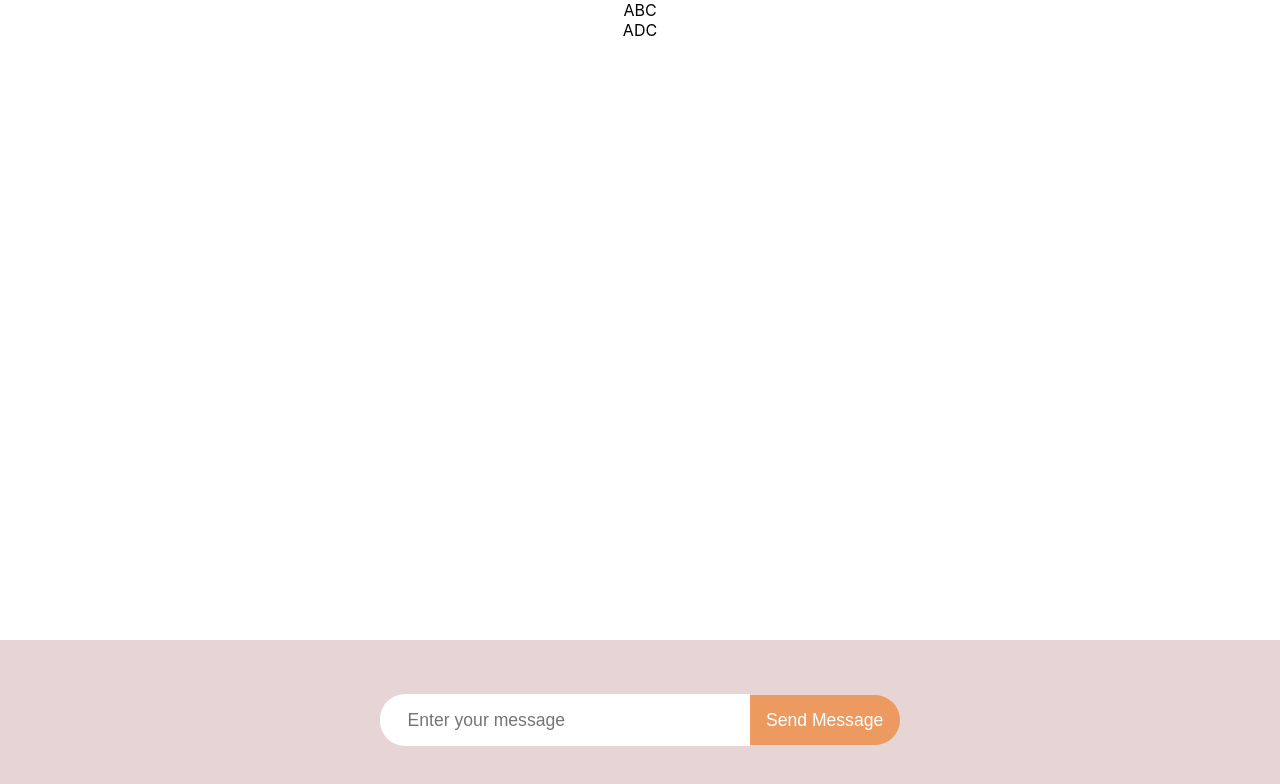
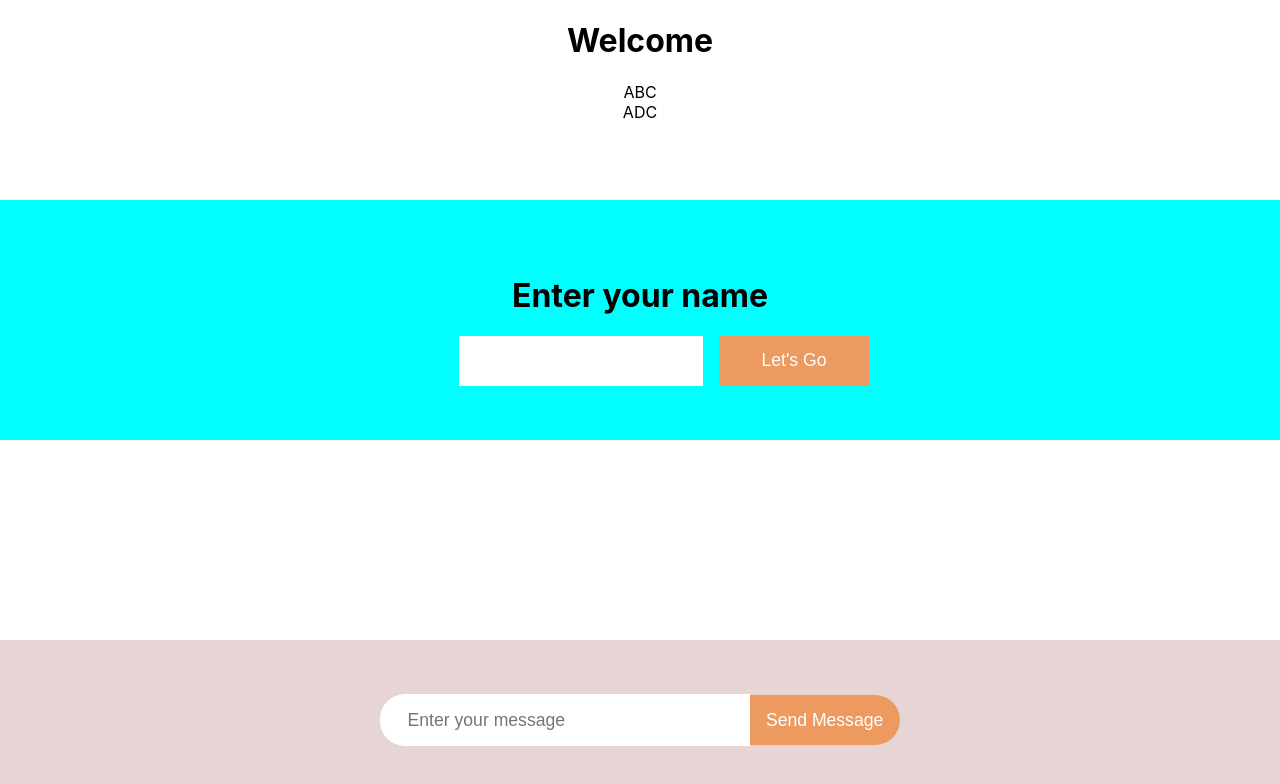
Before and after one commit to cag-coder/Realtime-Chat-App-with-React-and-Firebase, a React (Create React App) app: page / in a window 1280 px wide. Shown: the top 784 px of the page. Built offline with nearby package versions, Linux system fonts and the light colour scheme.

Commit message:
add username

```diff
--- a/src/App.js
+++ b/src/App.js
@@ -1,10 +1,12 @@
 import db from "./Firebase/Firebase"
 import './App.css';
 import Messages from "./containers/Messages";
+import Username from "./components/Username";
 
 function App() {
   return (
     <div className="App">
+      <Username/>
       <Messages/>
     </div>
   );
--- /dev/null
+++ b/src/components/Username.css
@@ -0,0 +1,44 @@
+.username{
+    position: absolute;
+    background-color: aqua;
+    top: 40%;
+    left: 50%;
+    transform: translate(-50%,-50%);
+    width:100%;
+    height: 15rem;
+    display: flex;
+    flex-direction: column;
+    justify-content: center;
+    align-items: center;
+}
+
+.username__inputs{
+    display: flex;
+    justify-content: center;
+    align-items: center;
+}
+
+.username__inputs input{
+    height: 3rem;
+    width: 15rem;
+    font-size: 1.1rem;
+    border:none;
+    margin-left: 3rem;
+    outline: none;
+
+}
+
+.username__inputs button{
+    font-size: 1.1rem;
+    width: 150px;
+    height: 50px;
+    border:none;
+    cursor: pointer;
+    background-color: rgb(236, 154, 96);
+    color: #fff;
+    margin-left: 1rem;
+}
+
+.username__inputs button:hover{
+    transform: translateY(-0.2rem)
+}
--- /dev/null
+++ b/src/components/Username.js
@@ -0,0 +1,34 @@
+import React, { useState } from 'react'
+import Messages from '../containers/Messages'
+
+import "./Username.css"
+
+function Username(props) {
+    const [input, setInput] = useState("")
+    const [display, setDisplay] = useState(true)
+
+    const onNameHandler = (e) =>{
+        setInput(e.target.value)
+    }
+
+    const onButtonHandler = () =>{
+        setDisplay(false)
+        setInput("")
+        props.username(input)
+    }
+
+
+
+    return (
+        <div className="username">
+            <h1>Enter your name</h1>
+            <div className="username__inputs">
+                <input type="text" value={input} onChange={onNameHandler} />
+                <button onClick={onButtonHandler}>Let's Go</button >
+            </div>
+
+        </div>
+    )
+}
+
+export default Username
--- a/src/containers/Messages.js
+++ b/src/containers/Messages.js
@@ -1,12 +1,17 @@
 import React,{useState} from 'react'
-import Message from '../components/Message'
+import Username from '../components/Username'
+import Message from "../components/Message"
 import "./Messages.css"
 
 
-function Messages() {
+function Messages(props) {
 
     const [input, setInput] = useState("")
+
     const [messages, setMessages] = useState(["ABC","ADC"])
+
+    const [username, setUsername] = useState("")
+
 
     const onChangeHandler = (e) =>{
         setInput(e.target.value)
@@ -20,12 +25,17 @@ function Messages() {
 
     }
 
+    const onNameHandler = (name) =>{
+        setUsername(name)
+    }
+
     const msj =messages.map(message =>
        <Message message={message}/>
     )
 
     return (
         <div className="messages">
+            <h1>Welcome {username}</h1>
             <div>
                 {msj}
             </div>
@@ -33,6 +43,7 @@ function Messages() {
                 <input type="text" placeholder="Enter your message" value={input} onChange={onChangeHandler} />
                 <button type="submit" disabled={!input} onClick={onClickHandler}>Send Message</button>
             </form>
+            <Username username={onNameHandler}/>
         </div>
     )
 }
```
